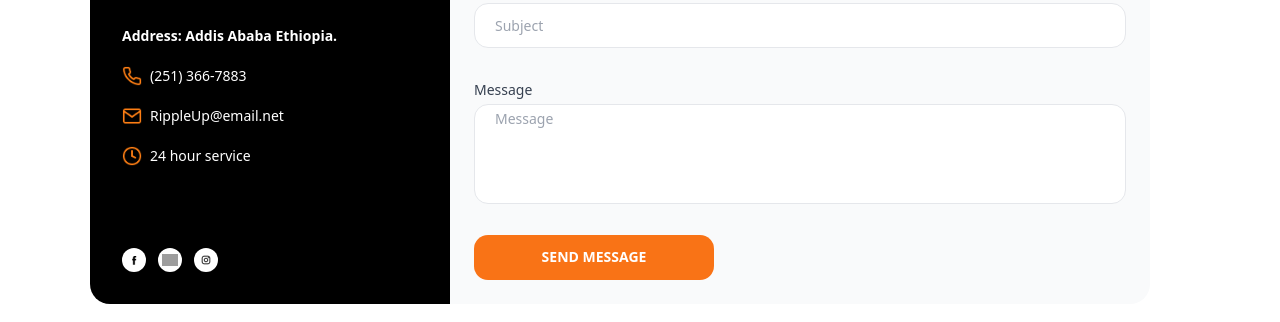
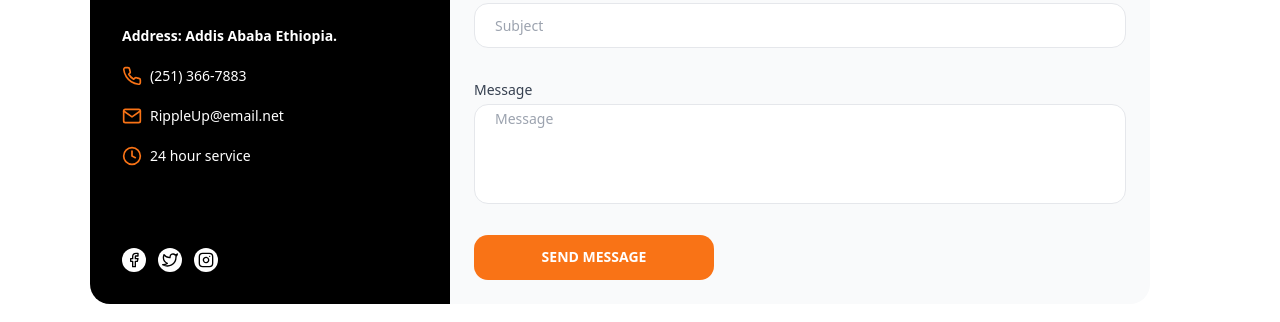
Before and after one commit to truketlema/GDG_HACKATON_RIPPLEUP, a React (Vite) app in the folder frontend/: page /contact in a window 1280 px wide. Shown: the part 602-924 px from the top of the page. Built offline with nearby package versions, Linux system fonts and the light colour scheme; grey boxes are pictures that could not be loaded; the HTML template or start-up script is replaced by a standard one.

Commit message:
contact us page updated

```diff
--- a/frontend/src/pages/ContactUs.tsx
+++ b/frontend/src/pages/ContactUs.tsx
@@ -1,13 +1,16 @@
 import React, { useState } from "react";
-import { FiPlus, FiX } from "react-icons/fi";
+import {
+  FiPlus,
+  FiX,
+  FiPhone,
+  FiMail,
+  FiClock,
+  FiFacebook,
+  FiInstagram,
+  FiTwitter,
+} from "react-icons/fi";
 
-// Import your assets
-import phone from "../assets/phone.png";
-import email from "../assets/email.png";
-import clock from "../assets/clock.png";
-import facebook from "../assets/Facebook_black.png";
-import x from "../assets/X.png";
-import instagram from "../assets/Instagram_black.png";
+// Import image used only below the form
 import image from "../assets/Img.png";
 
 // Import header and footer components
@@ -82,33 +85,30 @@ const ContactPage1: React.FC = () => {
                 Esteros facilisi aenean n...
               </p>
             </div>
+
             <div className="space-y-5 text-sm">
               <p className="font-bold">Address: Addis Ababa Ethiopia.</p>
               <div className="flex items-center gap-2">
-                <img src={phone} alt="Phone" className="h-5 w-5" />
+                <FiPhone className="h-5 w-5 text-orange-500 hover:text-orange-600 transition-colors duration-200" />
                 <span>(251) 366-7883</span>
               </div>
               <div className="flex items-center gap-2">
-                <img src={email} alt="Email" className="h-5 w-5" />
+                <FiMail className="h-5 w-5 text-orange-500 hover:text-orange-600 transition-colors duration-200" />
                 <span>RippleUp@email.net</span>
               </div>
               <div className="flex items-center gap-2">
-                <img src={clock} alt="Clock" className="h-5 w-5" />
+                <FiClock className="h-5 w-5 text-orange-500 hover:text-orange-600 transition-colors duration-200" />
                 <span>24 hour service</span>
               </div>
             </div>
 
             <div className="flex gap-3">
-              {[facebook, x, instagram].map((icon, i) => (
+              {[FiFacebook, FiTwitter, FiInstagram].map((Icon, i) => (
                 <button
                   key={i}
-                  className="bg-white text-black rounded-full w-6 h-6 flex items-center justify-center p-1"
+                  className="bg-white text-black rounded-full w-6 h-6 flex items-center justify-center p-1 hover:text-orange-600"
                 >
-                  <img
-                    src={icon}
-                    alt={`Social Icon ${i}`}
-                    className="w-full h-full object-contain"
-                  />
+                  <Icon className="w-full h-full" />
                 </button>
               ))}
             </div>
```
